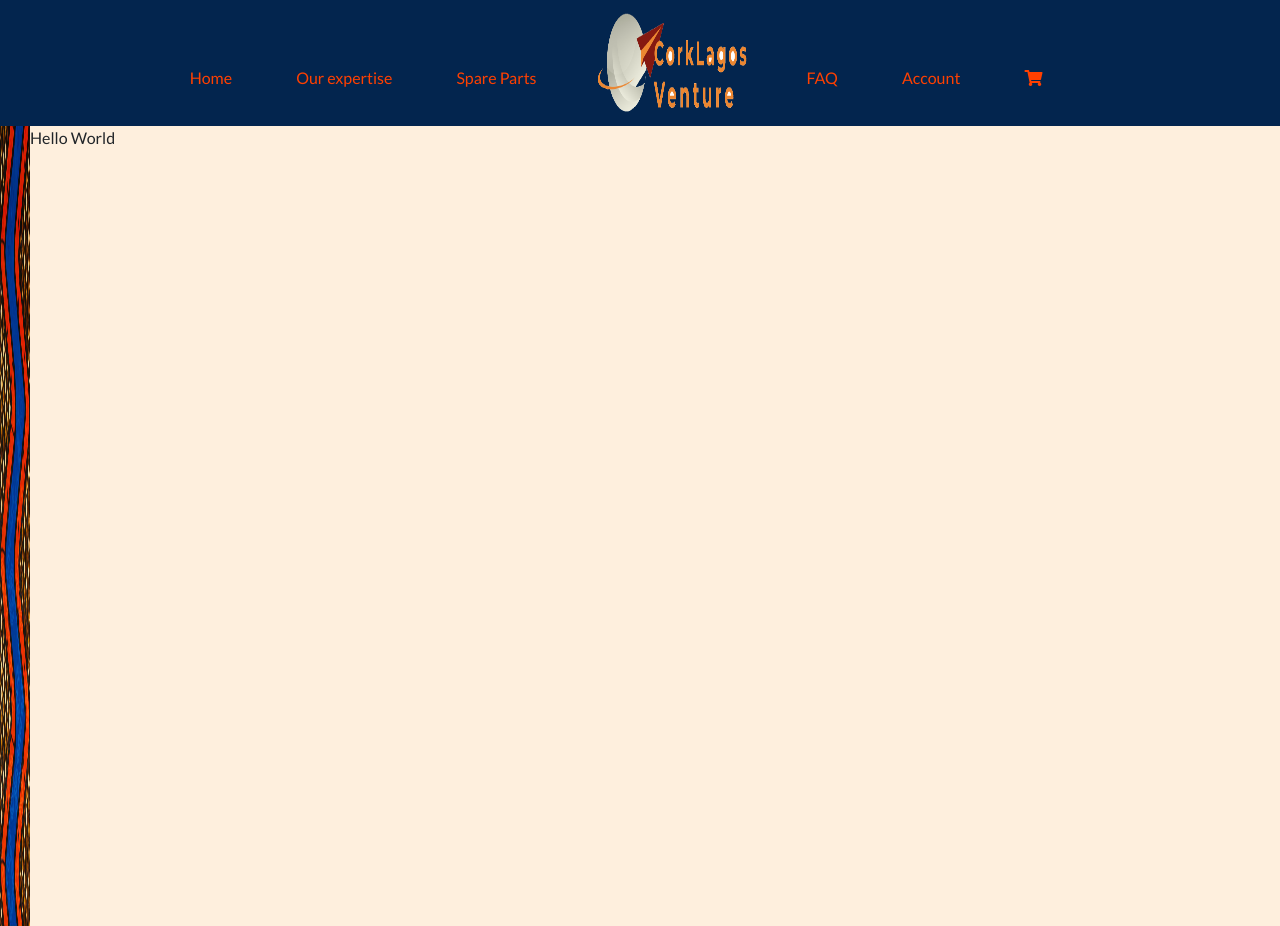
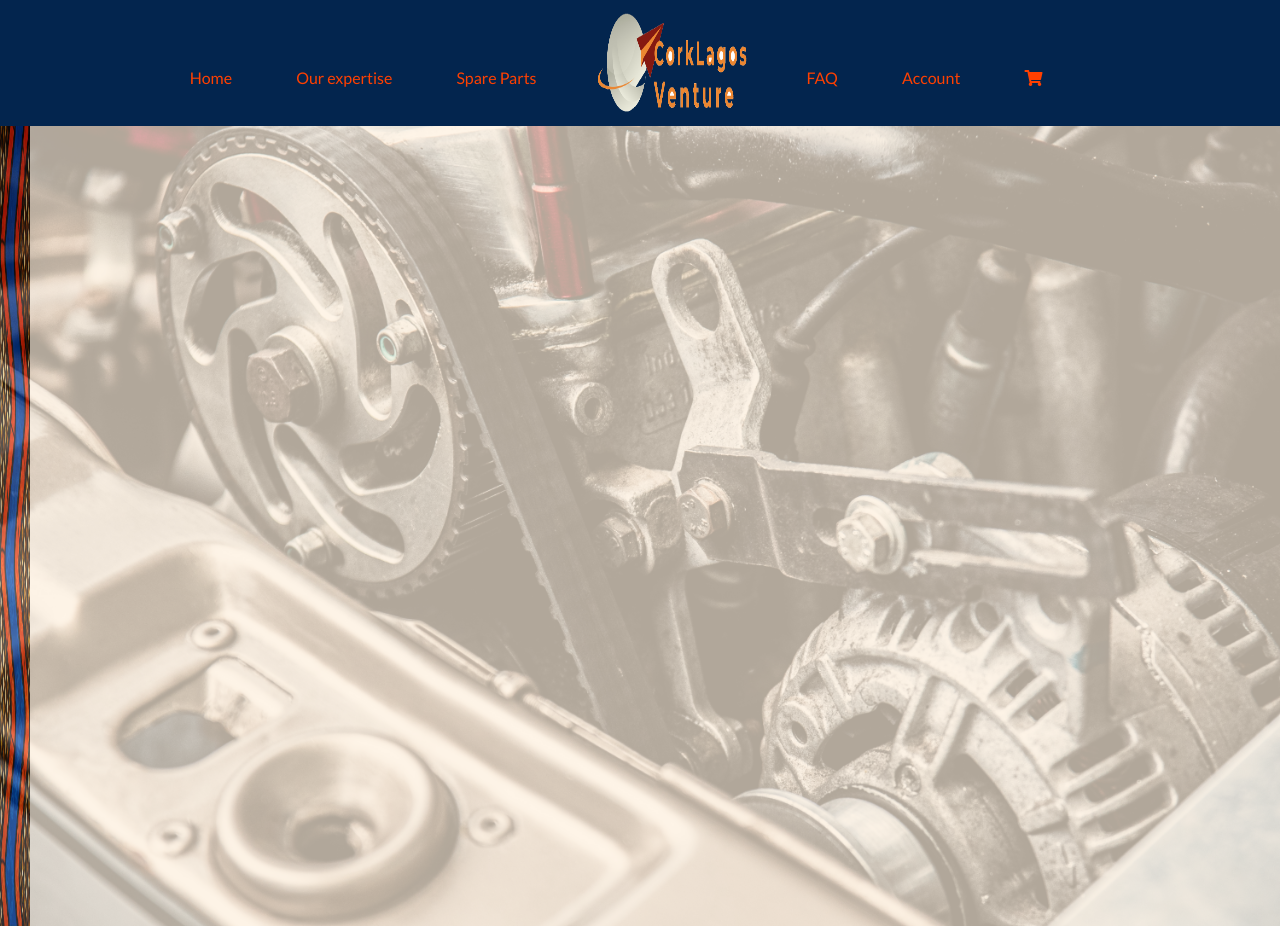
Before and after one commit to mkuti/corklagos-venture, a Django app: page / in a window 1280 px wide. Run offline with Django 3.2, Linux system fonts and the light colour scheme; some libraries are stand-ins or nearby versions.

Commit message:
Added home background image

```diff
--- a/home/templates/index.html
+++ b/home/templates/index.html
@@ -1,7 +1,13 @@
 {% extends 'base.html'%}
+{% load static %}
 
 {% block content %}
 
-Hello World
+<section id="home-img">
+    <div class="img-container">
+        <div class="img-item" style="background-image: url(static/images/engine.jpg);">
+        </div>
+    </div>
+</section>
 
 {% endblock %}
--- a/static/css/style.css
+++ b/static/css/style.css
@@ -56,10 +56,12 @@ li {
     background-color: #ff4000;
 }
 
+/* tribal vertical left banner */
 .tribal {
     float: left;
     width: 30px;
     height: 100vh;
+    position: fixed;
 }
 
 /* nav */
@@ -78,3 +80,23 @@ li {
 .fa-road {
     font-size: 3rem;
 }
+
+/* home background image, code inspired from https://bootstrapmade.com/demo/Company/ */
+#home-img {
+    width: 100%;
+    height: 100vh;
+    overflow: hidden;
+    position: relative;
+    opacity: 0.3;
+}
+
+#home-img .img-container, #home-img .img-item {
+  background-size: cover;
+  background-position: center;
+  background-repeat: no-repeat;
+  position: absolute;
+  top: 0;
+  right: 0;
+  left: 0;
+  bottom: 0;
+}
```
Also changed, not shown: static/images/engine.jpg (added).
